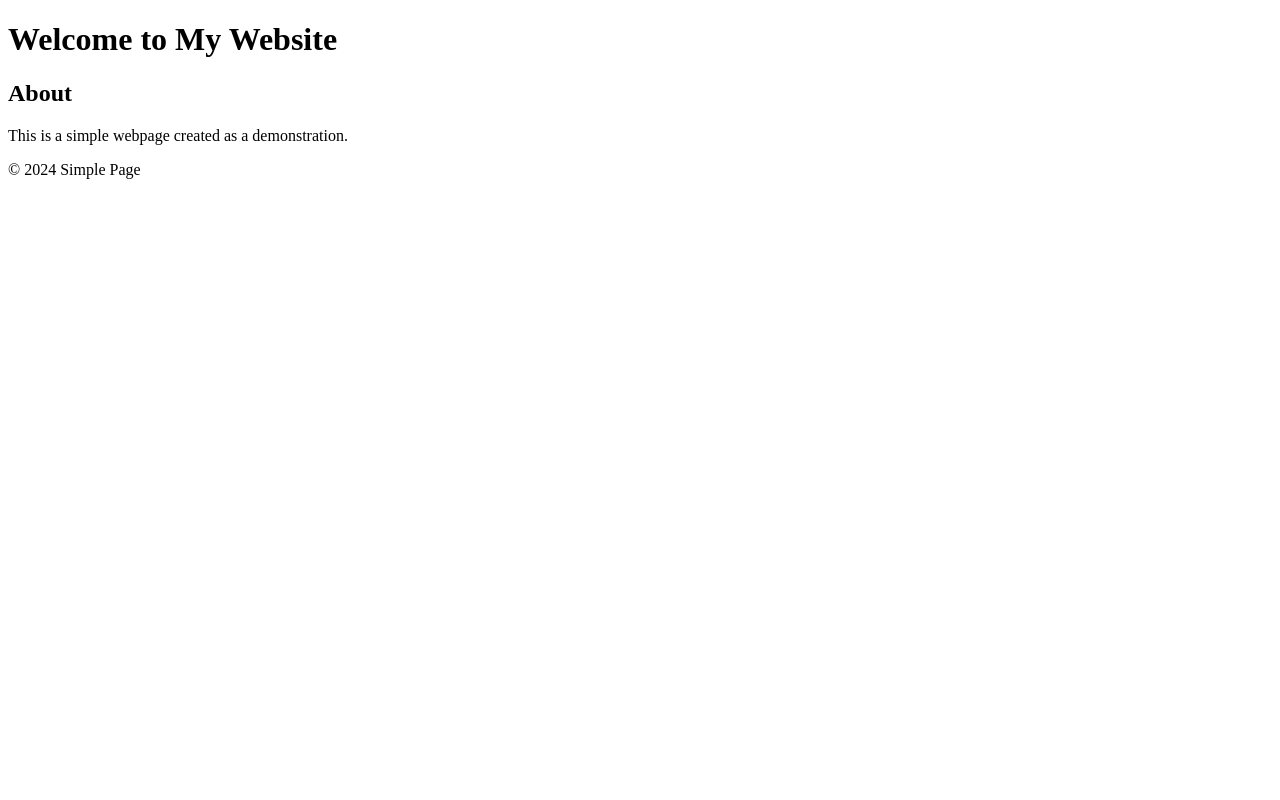
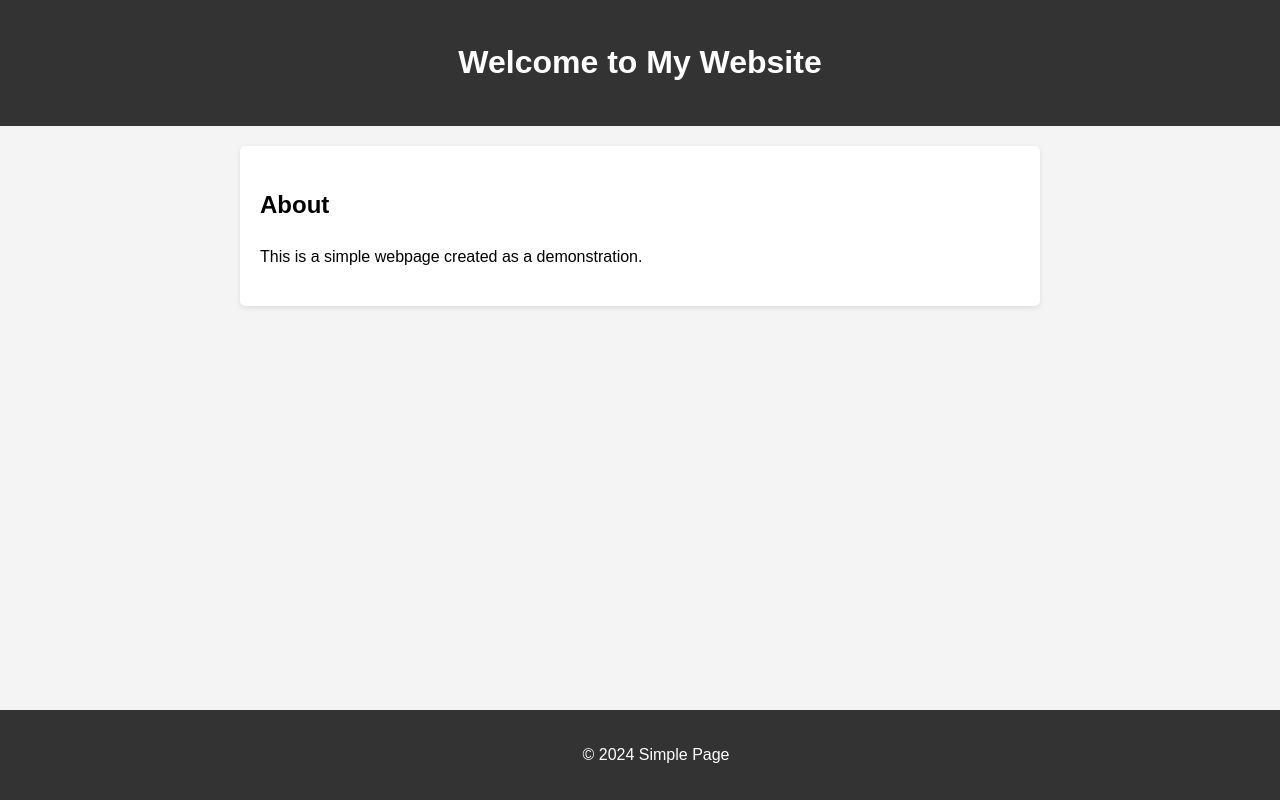
Before and after one commit to alexalbertt/simple-page, a plain HTML site: page index.html in a window 1280 px wide. Drawn offline with Linux system fonts and the light colour scheme.

Commit message:
Add CSS styling to the page

```diff
--- a/index.html
+++ b/index.html
@@ -4,6 +4,41 @@
     <meta charset="UTF-8">
     <meta name="viewport" content="width=device-width, initial-scale=1.0">
     <title>Welcome to My Simple Page</title>
+    <style>
+        body {
+            font-family: Arial, sans-serif;
+            line-height: 1.6;
+            margin: 0;
+            padding: 0;
+            background-color: #f4f4f4;
+        }
+        header {
+            background-color: #333;
+            color: white;
+            text-align: center;
+            padding: 1rem;
+        }
+        main {
+            max-width: 800px;
+            margin: 20px auto;
+            padding: 0 20px;
+        }
+        section {
+            background-color: white;
+            padding: 20px;
+            border-radius: 5px;
+            box-shadow: 0 2px 5px rgba(0,0,0,0.1);
+        }
+        footer {
+            text-align: center;
+            padding: 1rem;
+            background-color: #333;
+            color: white;
+            position: fixed;
+            bottom: 0;
+            width: 100%;
+        }
+    </style>
 </head>
 <body>
     <header>
```
